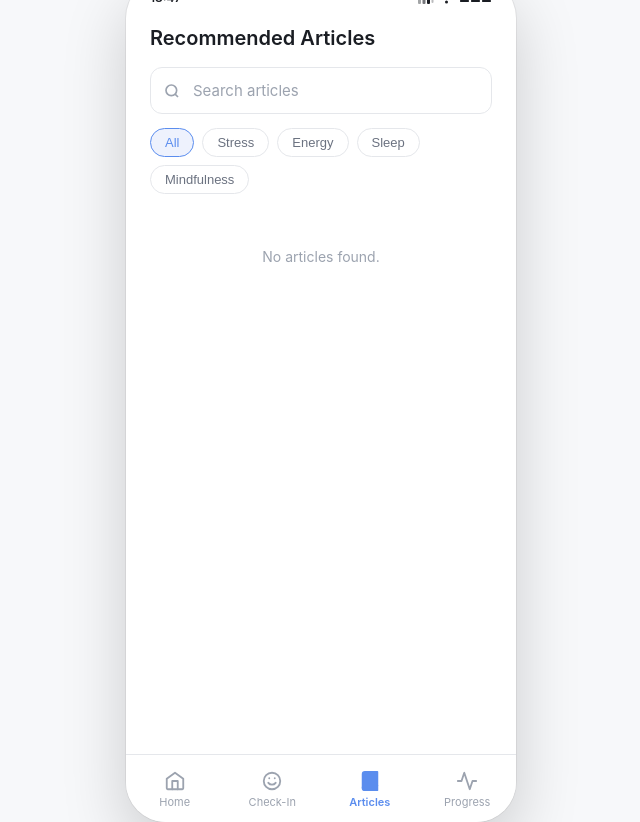
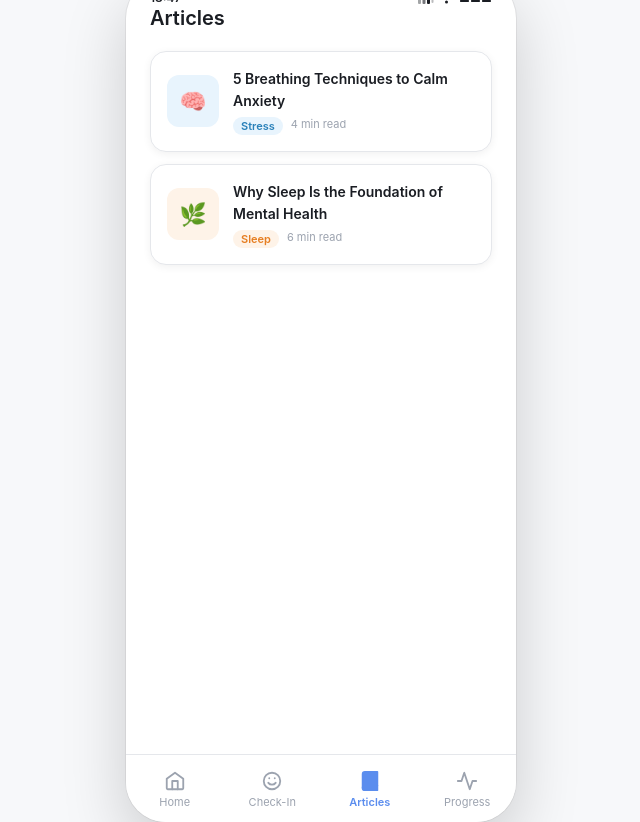
Before and after one commit to awaisq5/mind-check, a React (Vite) app in the folder client/: page /articles in a window 1280 px wide. Shown: the whole page, without its empty margins (319-959 px from the left). Built offline with nearby package versions, Linux system fonts and the light colour scheme; no server answers; sample sign-in values are in the browser's storage.

Commit message:
adjusted articles

```diff
--- a/client/src/App.jsx
+++ b/client/src/App.jsx
@@ -10,6 +10,7 @@ import SupportAlert from './pages/SupportAlert'
 import SupportOptions from './pages/SupportOptions'
 import StatusBar from './components/StatusBar'
 import { isAuthenticated } from './auth'
+import ArticleDetail from './pages/ArticleDetail'
 
 function RequireAuth() {
   return isAuthenticated() ? <Outlet /> : <Navigate to="/login" replace />
@@ -32,6 +33,7 @@ export default function App() {
             <Route path="/progress" element={<Progress />} />
             <Route path="/support-alert" element={<SupportAlert />} />
             <Route path="/support" element={<SupportOptions />} />
+            <Route path="/articles/:id" element={<ArticleDetail />} />
           </Route>
 
           <Route path="*" element={<Navigate to="/" replace />} />
--- a/client/src/components/ArticleCard.jsx
+++ b/client/src/components/ArticleCard.jsx
@@ -8,21 +8,28 @@ export default function ArticleCard({
   category,
   readTime,
   index = 0,
-  to = '/articles',
+  to,
 }) {
   const navigate = useNavigate()
+
+  const handleClick = () => {
+    if (to) {
+      navigate(to)
+    }
+  }
+
   const bg = ARTICLE_COLORS[index % ARTICLE_COLORS.length]
   const text = ARTICLE_TEXT[index % ARTICLE_TEXT.length]
 
   return (
     <div
       className="card"
-      onClick={() => navigate(to)}
+      onClick={handleClick}
       style={{
         display: 'flex',
         gap: 14,
         alignItems: 'center',
-        cursor: 'pointer',
+        cursor: to ? 'pointer' : 'default',
       }}
     >
       <div
@@ -41,24 +48,19 @@ export default function ArticleCard({
         {index % 4 === 0 ? '🧠' : index % 4 === 1 ? '🌿' : index % 4 === 2 ? '💤' : '✨'}
       </div>
 
-      <div style={{ flex: 1, minWidth: 0 }}>
+      <div style={{ flex: 1 }}>
         <p
           style={{
             fontSize: 14,
             fontWeight: 600,
             color: 'var(--color-text)',
-            lineHeight: 1.4,
             marginBottom: 4,
-            display: '-webkit-box',
-            WebkitLineClamp: 2,
-            WebkitBoxOrient: 'vertical',
-            overflow: 'hidden',
           }}
         >
           {title}
         </p>
 
-        <div style={{ display: 'flex', gap: 8, alignItems: 'center' }}>
+        <div style={{ display: 'flex', gap: 8 }}>
           <span
             style={{
               fontSize: 11,
@@ -77,17 +79,6 @@ export default function ArticleCard({
           </span>
         </div>
       </div>
-
-      <svg
-        width="16"
-        height="16"
-        viewBox="0 0 24 24"
-        fill="none"
-        stroke="var(--color-text-muted)"
-        strokeWidth="2"
-      >
-        <polyline points="9 18 15 12 9 6" />
-      </svg>
     </div>
   )
 }
--- /dev/null
+++ b/client/src/pages/ArticleDetail.jsx
@@ -0,0 +1,46 @@
+import { useParams, useNavigate } from 'react-router-dom'
+import BottomNav from '../components/BottomNav'
+
+const CONTENT = {
+  breathing: {
+    title: '5 Breathing Techniques to Calm Anxiety',
+    body: 'Try slow breathing, box breathing, and mindful pauses. Focus on your inhale and exhale to calm your nervous system.',
+  },
+  sleep: {
+    title: 'Why Sleep Is the Foundation of Mental Health',
+    body: 'Sleep affects mood, focus, and emotional balance. Aim for consistent sleep patterns and reduce screen time before bed.',
+  },
+}
+
+export default function ArticleDetail() {
+  const { id } = useParams()
+  const navigate = useNavigate()
+
+  const article = CONTENT[id]
+
+  if (!article) {
+    return (
+      <div className="screen">
+        <h2>Article not found</h2>
+      </div>
+    )
+  }
+
+  return (
+    <>
+      <div className="screen">
+        <button onClick={() => navigate(-1)} className="btn btn-ghost">
+          Back
+        </button>
+
+        <h2 style={{ marginTop: 16 }}>{article.title}</h2>
+
+        <p style={{ marginTop: 12, lineHeight: 1.7 }}>
+          {article.body}
+        </p>
+      </div>
+
+      <BottomNav />
+    </>
+  )
+}
--- a/client/src/pages/Articles.jsx
+++ b/client/src/pages/Articles.jsx
@@ -1,49 +1,42 @@
-import { useEffect, useMemo, useState } from 'react'
+import { useNavigate } from 'react-router-dom'
 import BottomNav from '../components/BottomNav'
 import ArticleCard from '../components/ArticleCard'
-import { api } from '../api'
 
-const FILTERS = ['All', 'Stress', 'Energy', 'Sleep', 'Mindfulness']
+const ARTICLES = [
+  {
+    id: 'breathing',
+    title: '5 Breathing Techniques to Calm Anxiety',
+    category: 'Stress',
+    readTime: 4,
+  },
+  {
+    id: 'sleep',
+    title: 'Why Sleep Is the Foundation of Mental Health',
+    category: 'Sleep',
+    readTime: 6,
+  },
+]
 
 export default function Articles() {
-  const [query, setQuery] = useState('')
-  const [filter, setFilter] = useState('All')
-  const [articles, setArticles] = useState([])
-
-  useEffect(() => {
-    api.getArticles().then((data) => setArticles(data.articles)).catch(() => setArticles([]))
-  }, [])
-
-  const filtered = useMemo(() => {
-    return articles.filter((article) => {
-      const matchCategory = filter === 'All' || article.category === filter
-      const matchQuery = article.title.toLowerCase().includes(query.toLowerCase())
-      return matchCategory && matchQuery
-    })
-  }, [articles, filter, query])
+  const navigate = useNavigate()
 
   return (
     <>
       <div className="screen">
-        <div style={{ paddingTop: 20, marginBottom: 16 }}>
-          <h2>Recommended Articles</h2>
-        </div>
+        <h2 style={{ marginBottom: 20 }}>Articles</h2>
 
-        <div style={{ position: 'relative', marginBottom: 14 }}>
-          <svg style={{ position: 'absolute', left: 14, top: '50%', transform: 'translateY(-50%)' }} width="16" height="16" viewBox="0 0 24 24" fill="none" stroke="var(--color-text-muted)" strokeWidth="2.5"><circle cx="11" cy="11" r="8" /><line x1="21" y1="21" x2="16.65" y2="16.65" /></svg>
-          <input type="text" placeholder="Search articles" value={query} onChange={(e) => setQuery(e.target.value)} style={{ paddingLeft: 42 }} />
-        </div>
-
-        <div className="chip-row" style={{ marginBottom: 20 }}>
-          {FILTERS.map((item) => (
-            <button key={item} className={`chip ${filter === item ? 'active' : ''}`} onClick={() => setFilter(item)}>{item}</button>
+        <div style={{ display: 'flex', flexDirection: 'column', gap: 12 }}>
+          {ARTICLES.map((a, i) => (
+            <ArticleCard
+              key={a.id}
+              {...a}
+              index={i}
+              to={`/articles/${a.id}`}   // ✅ IMPORTANT
+            />
           ))}
         </div>
+      </div>
 
-        <div style={{ display: 'flex', flexDirection: 'column', gap: 10 }}>
-          {filtered.length > 0 ? filtered.map((article, index) => <ArticleCard key={article.id} {...article} index={index} />) : <p style={{ textAlign: 'center', color: 'var(--color-text-muted)', padding: '32px 0' }}>No articles found.</p>}
-        </div>
-      </div>
       <BottomNav />
     </>
   )
```
